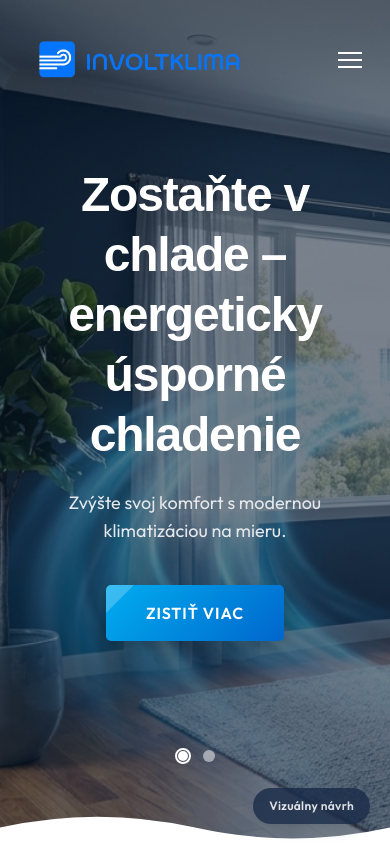
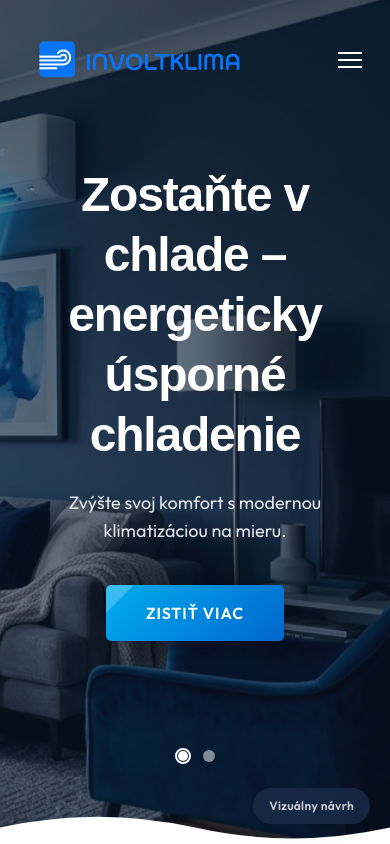
Before and after one commit to soltymwork/involtklima, a Next.js app: page / in a window 390 px wide. Shown: the top 844 px of the page. Built offline with nearby package versions, Linux system fonts and the light colour scheme; a web font is replaced by a local one.

Commit message:
Add files via upload

```diff
--- a/app/page.tsx
+++ b/app/page.tsx
@@ -30,7 +30,7 @@ export default function Home() {
       {/* ── 1. HERO ── */}
       <section className="relative w-full h-[100vh] min-h-[700px] flex items-center justify-center pt-24 overflow-hidden bg-gray-900">
         <div className="absolute inset-0 z-0">
-          <Image src="/hero.jpg" fill alt="Klimatizácia Involtklima" className="object-cover object-[25%_center] md:object-center" style={{animation:'zoomInOut 10s ease-in-out infinite'}} priority />
+          <Image src="/hero.jpg" fill alt="Klimatizácia Involtklima" className="object-cover object-right md:object-center" style={{animation:'zoomInOut 10s ease-in-out infinite'}} priority />
           <div className="absolute inset-0 bg-[#0c1a2e]/55" />
         </div>
 
```
